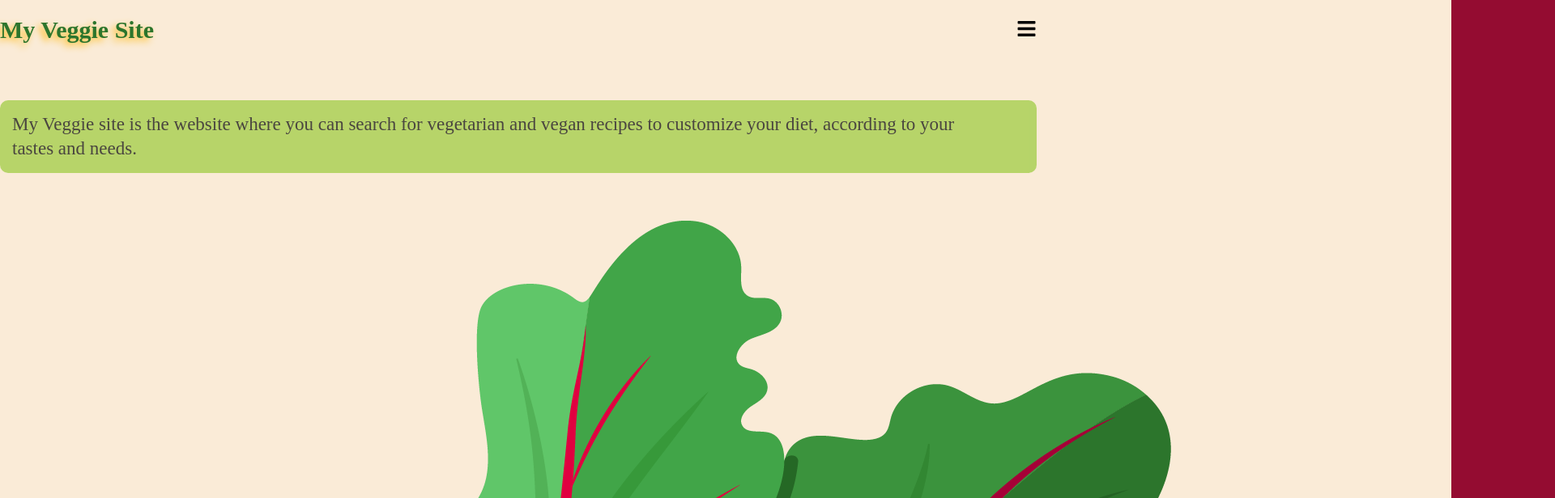
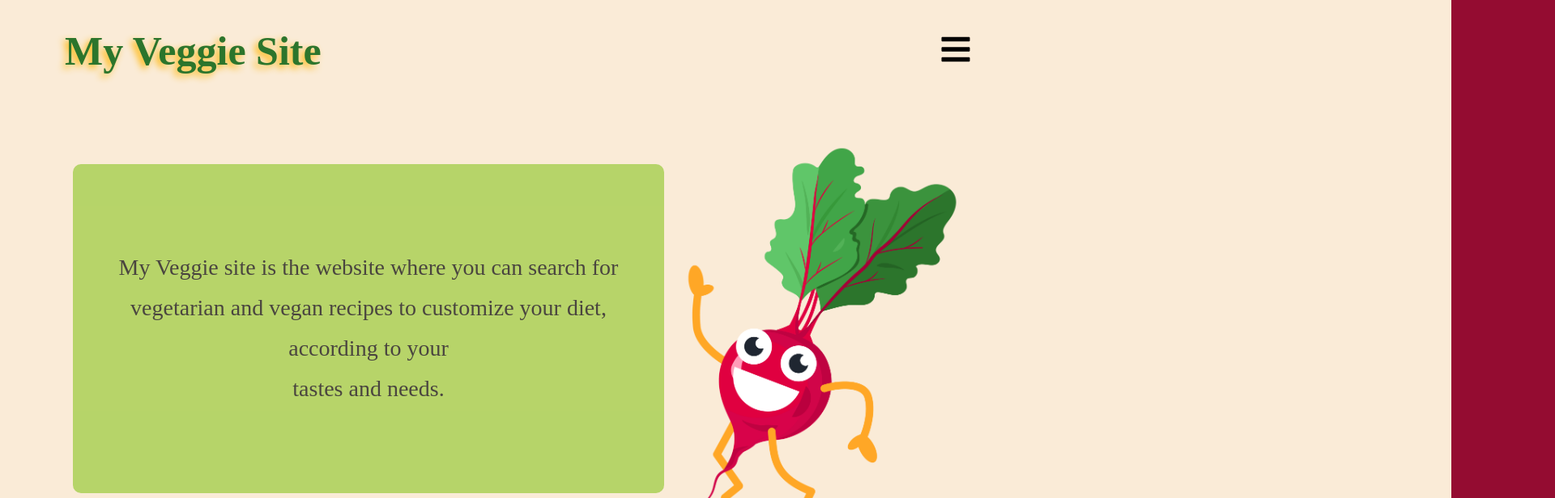
Before and after one commit to LeoBok/Recipes-App, a React (Create React App) app: page / in a window 1280 px wide. Shown: the top 616 px of the page at 81% size, 1920 px wide, since content can reach past the window. Built offline with nearby package versions, Linux system fonts and the light colour scheme; a web font is replaced by a local one.

Commit message:
created an .env file and stored inside the api key, added style in the app.css file

```diff
--- a/src/App.css
+++ b/src/App.css
@@ -9,6 +9,10 @@ body {
 }
 
 @media only screen and (min-width: 320px ) and ( max-width: 374px ) {
+
+    .App {
+        margin: 0 10px;
+    }
 
   .section {
     position: relative;
@@ -23,7 +27,7 @@ body {
   }
 
   .descript-sec img {
-    top: 155px;
+    top: 135px;
     width: 220px;
     position: absolute;
   }
@@ -63,9 +67,17 @@ body {
     height: 30px;
     width: 100px;
   }
+
+  .main-recipes {
+    align-items: center;
+  }
 }
 
 @media only screen and (min-width: 375px ) and ( max-width: 424px ) {
+
+    .App {
+        margin: 0 10px;
+    }
 
   .section {
     position: relative;
@@ -106,9 +118,17 @@ body {
     height: 40px;
     width: 110px;
   }
+
+  .main-recipes {
+    align-items: center;
+  }
 }
 
 @media only screen and (min-width: 425px ) and ( max-width: 767px ) {
+
+    .App {
+        margin: 0 10px;
+    }
 
   .section {
     position: relative;
@@ -155,9 +175,12 @@ body {
     width: 100px;
   }
 
+  .main-recipes {
+      align-items: center;
+  }
 }
 
-@media only screen and (min-width: 768px ) and ( max-width: 1024px ) {
+@media only screen and (min-width: 768px ) and ( max-width: 1023px ) {
   .navbar {
     margin: 0px 30px;
   }
@@ -240,4 +263,83 @@ body {
     margin: 50px 0;
     padding: 20px;
   }
+
+  .main-recipes {
+      align-items: center;
+  }
 }
+
+@media only screen and (min-width: 1024px ) and ( max-width: 1440px ) {
+
+    .App {
+        margin: 0 80px;
+    }
+
+    .navbar h1 {
+        font-size: 50px;
+    }
+
+    .menu-icon {
+        height: 40px;
+        width: 40px;
+    }
+
+    .section {
+        display: flex;
+        justify-content: space-around;
+        margin-bottom: 200px;
+    }
+
+    .section p {
+        font-size: 28px;
+        line-height: 50px;
+        display: flex;
+        width: 700px;
+        text-align: center;
+        align-items: center;
+        justify-content: center;
+        flex-direction: column;
+    }
+
+    .home-img {
+        width: 350px;
+    }
+
+    .descript-sec p {
+        order: 2;
+    }
+
+    .input-cont button {
+        width: 100px;
+    }
+
+    .input-cont input {
+        width: 300px;
+    }
+
+    .main-recipes {
+        display: grid;
+        grid-template-columns: auto auto auto;
+        margin-top: 50px;
+        grid-column-gap: 30px;
+        grid-row-gap: 45px;
+    }
+
+    .recipe-box {
+        padding: 10px;
+    }
+
+    .recipe-box h1 {
+        margin-bottom: 10px;
+    }
+
+    .recipe-box img {
+        height: 200px;
+        margin-bottom: 10px;
+    }
+
+    .recipe-box button {
+        width: 100px;
+        padding: 10px;
+    }
+}
--- a/src/Components/recipes/RecipesList.js
+++ b/src/Components/recipes/RecipesList.js
@@ -6,7 +6,8 @@ import './recipe.css'
 
 const Recipes = () => {
 
-    const apiKey = 'ffd557c43fce496b88b82a49549d528b'
+    const API_KEY = process.env.REACT_APP_API_KEY
+
 
     const cuisineArray = [
         {name:'american', id:1},
@@ -48,7 +49,7 @@ const Recipes = () => {
     // fetch the data from server and update the recipes state with the fetched data
     const fetchData = async() => {
         try {
-            const response = await fetch(`https://api.spoonacular.com/recipes/complexSearch?apiKey=${apiKey}&excludeIngredients=meat&query=${query}&cuisine=${cuisine}&diet=${diet}&addRecipeInformation=true&number=15`)
+            const response = await fetch(`https://api.spoonacular.com/recipes/complexSearch?apiKey=${API_KEY}&excludeIngredients=meat&query=${query}&cuisine=${cuisine}&diet=${diet}&addRecipeInformation=true&number=15`)
 
             if (!response.ok) throw Error('Did not received expected data')
 
--- a/src/Components/recipes/recipe.css
+++ b/src/Components/recipes/recipe.css
@@ -22,6 +22,5 @@
 .main-recipes {
     display: flex;
     justify-content: center;
-    align-items: center;
     flex-direction: column;
 }
--- a/src/Components/recipes/singleRecipe.css
+++ b/src/Components/recipes/singleRecipe.css
@@ -7,6 +7,9 @@
     justify-content: center;
     align-items: center;
     background-color: #706643;
+    padding: 7px;
+    -webkit-box-shadow: 3px 5px 5px 2px rgba(0,0,0,0.62);
+box-shadow: 3px 5px 5px 2px rgba(0,0,0,0.62);
 }
 
 .recipe-box h1 {
@@ -16,7 +19,6 @@
 }
 
 .recipe-box img {
-    margin-bottom: 10px;
     border-radius: 7px;
 }
 
```
Also changed, not shown: 1 other file (tests, documents, lock files or other folders).
